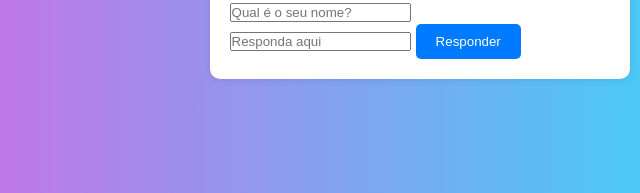
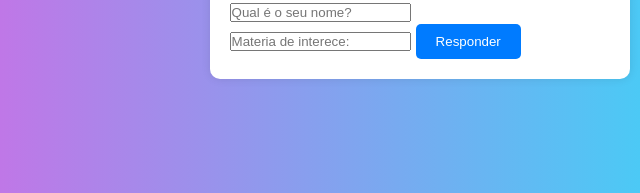
Before and after one commit to sampaiopedroh/Projeto_John, a plain HTML site: page Projeto/index.html in a window 1280 px wide. Shown: the part 399-592 px from the top of the page, 220-860 px from the left. Drawn offline with Linux system fonts and the light colour scheme.

Commit message:
Update index.html

```diff
--- a/Projeto/index.html
+++ b/Projeto/index.html
@@ -12,7 +12,7 @@
         <h1>Calculadora de Média</h1>
         <input type="text" id="nameInput" placeholder="Qual é o seu nome?">
         <div id="question"></div>
-        <input type="text" id="answerInput" placeholder="Responda aqui">
+        <input type="text" id="answerInput" placeholder = "Materia de interece:">
         <button onclick="captureGrade()">Responder</button>
         <div id="result"></div>
     </div>
```
